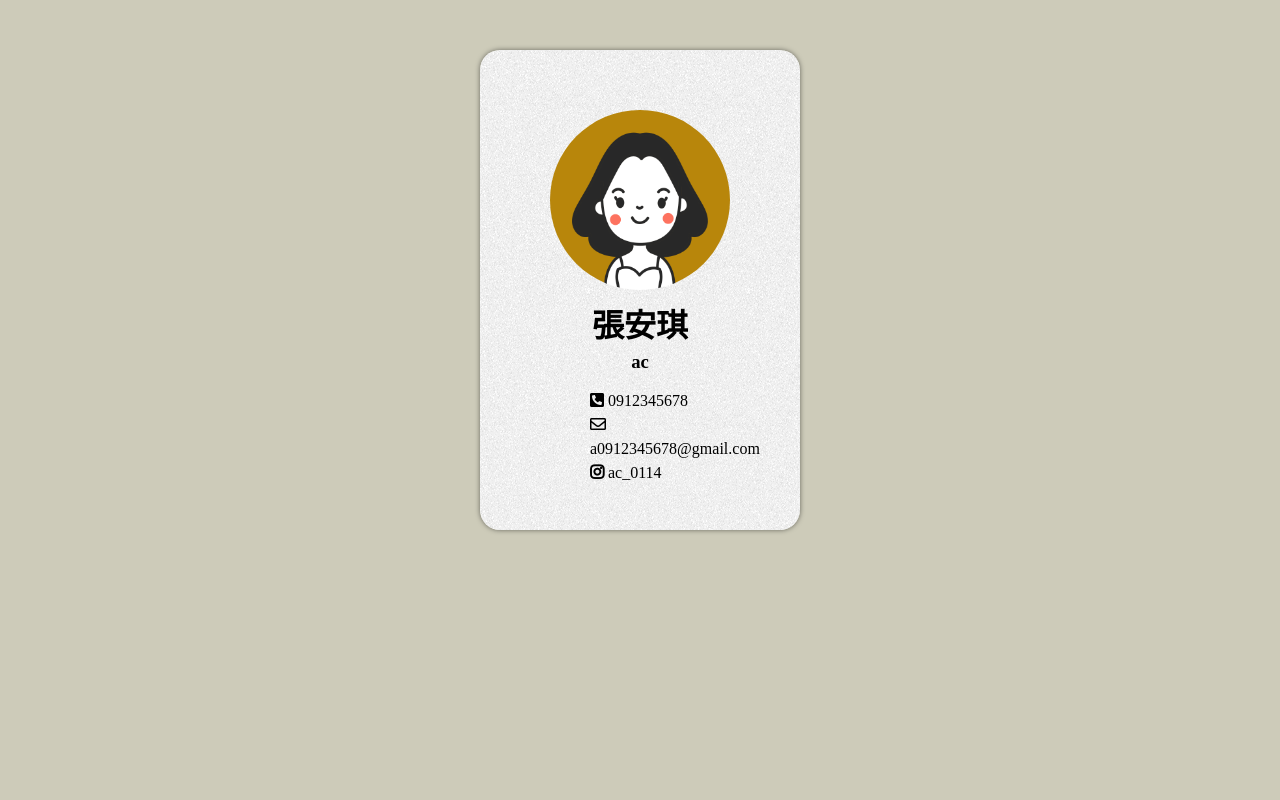
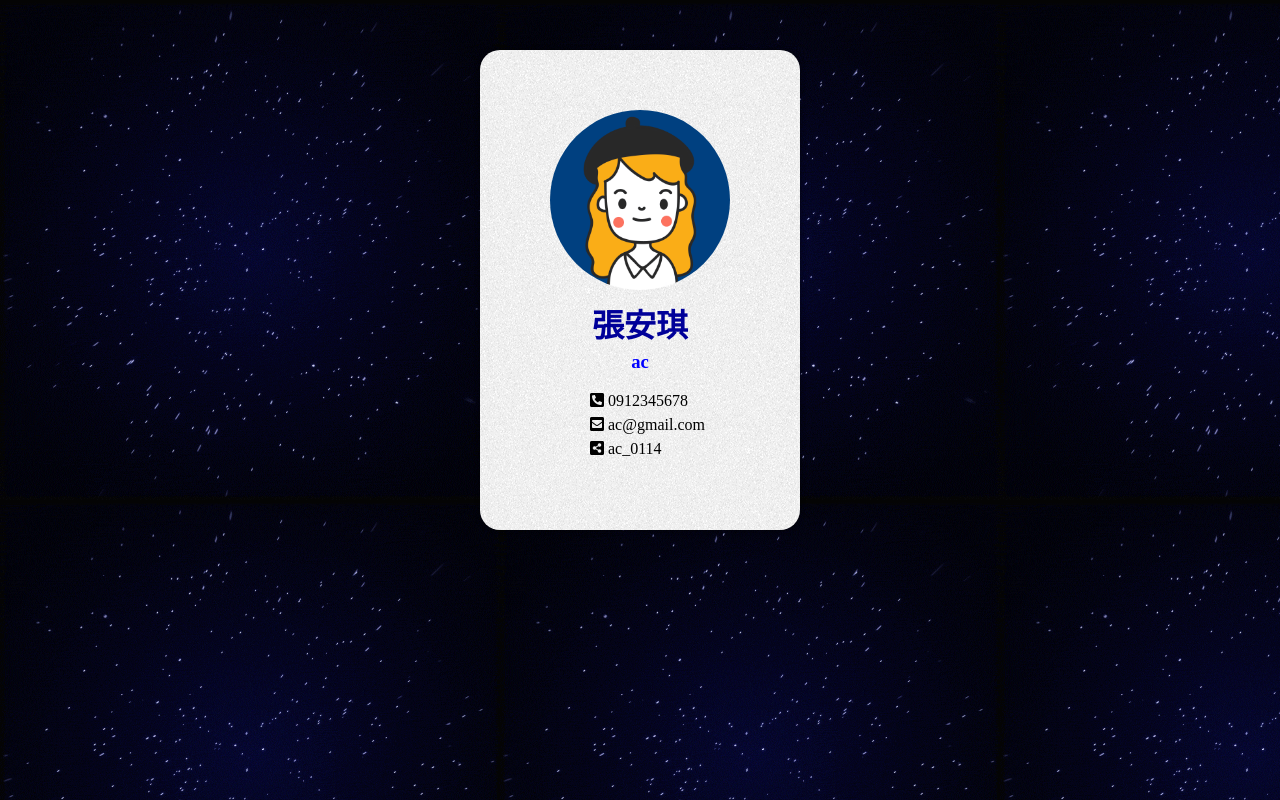
Before and after one commit to Ann0114/Ann0114.github.io, a plain HTML site: page index.html in a window 1280 px wide. Drawn offline with Linux system fonts and the light colour scheme.

Commit message:
Add files via upload

```diff
--- a/index.html
+++ b/index.html
@@ -17,18 +17,22 @@
 			<h3>ac</h3>
 			<!--清單列表開始-->
 			<ul class="fa-ul">
-				<li><span class="fa"-li><i class="fas fa-phone-square-alt"></i></span>
-              0912345678 </li>
               <li>
-                <span class="fa"-li><i class="far fa-envelope"></i></span>
-                     a0912345678@gmail.com
-             </li>
+              <span class="fs-li">
+              <i class="fas fa-phone-square-alt"></i>
+              </span>0912345678
+              </li>
               <li>
-                <span class="fa"-li><i class="fab fa-instagram"></i></span>
-                     ac_0114
+              <span class="fs-li">
+              <i class="fas fa-envelope-square"></i>
+              </span>ac@gmail.com
               </li>
-
-		  </ul>
+              <li>
+              <span class="fs-li">
+              <i class="fas fa-share-alt-square"></i>
+              </span>ac_0114
+              </li>
+            </ul>
 			<!--清單列表結束-->
 		</div>
 	</div>
--- a/style.css
+++ b/style.css
@@ -4,7 +4,7 @@
 body{
 	margin: 0;
 	padding: 0;
-	background-color: rgba(205,203,185,1.00);
+	background-image:url(images/010.gif);
 }
 
 #card{
@@ -23,8 +23,8 @@ body{
 	height:180px;
 	margin:auto;
 	margin-top: 50px;
-	background-color:darkgoldenrod;
-	background-image: url("images/head6.png");
+	background-color:#004080;
+	background-image: url("images/head2.png");
 	background-repeat: no-repeat;
 	background-position: center;
 	background-size: contain;
@@ -43,10 +43,12 @@ h1,h3{
 
 h1{
 	margin-top:10px;
+	color:#009
 }
 
 h3{
 	margin-top:5px;
+	color:#00F
 }
 
 ul{
```
Also changed, not shown: images/010.gif (added).
